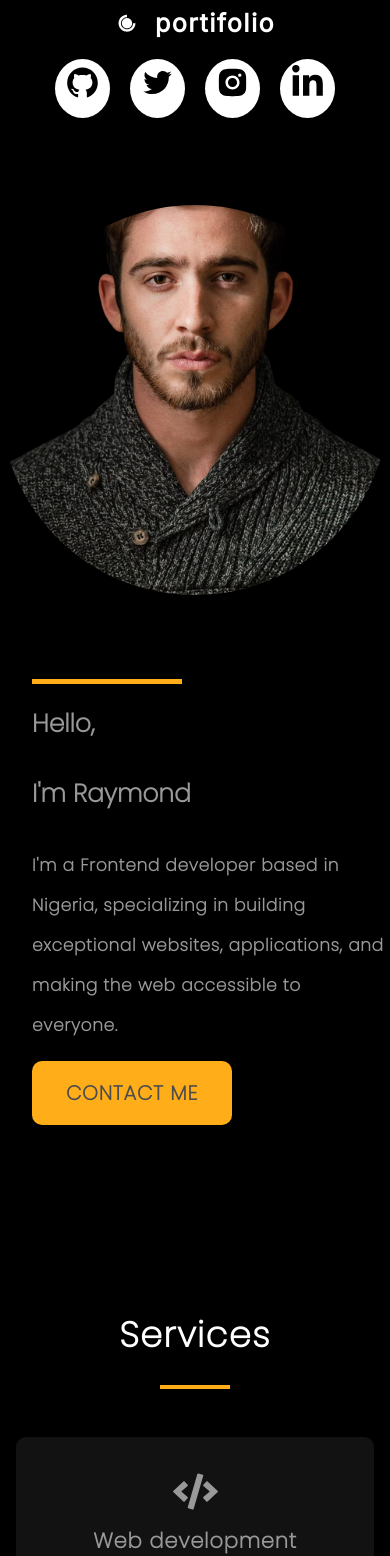
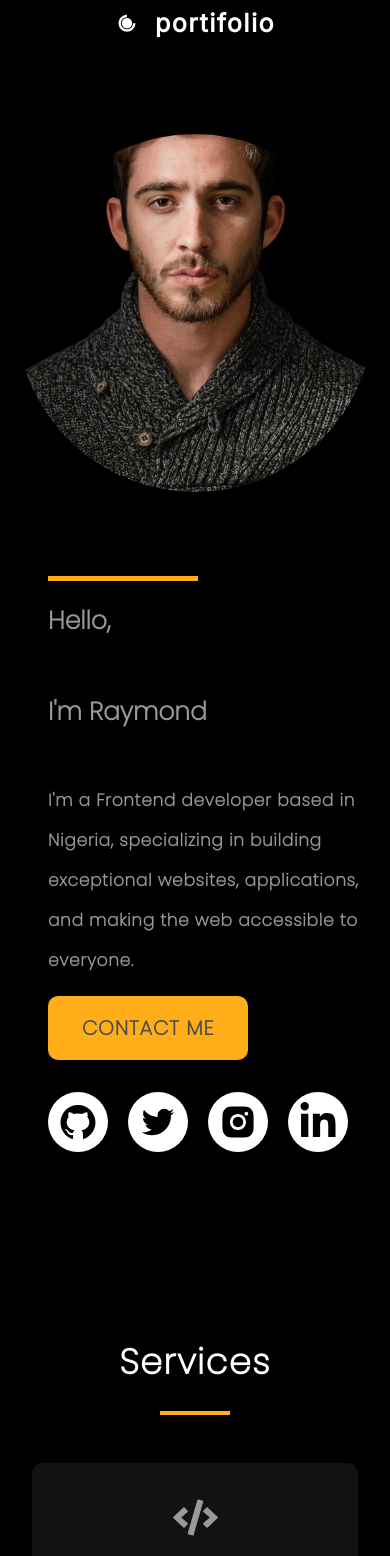
Before and after one commit to Raymondkingjnr/my-portfolio2, a React (Create React App) app: page / in a window 390 px wide. Shown: the top 1556 px of the page. Built offline with nearby package versions, Linux system fonts and the light colour scheme.

Commit message:
i made changes in the contact.css,contact.jsx,hero.css,hero.jsx

```diff
--- a/src/App.css
+++ b/src/App.css
@@ -1,6 +1,7 @@
 .section-width {
   max-width: 1600px;
   margin: 3rem auto;
+  padding: 0 1rem 0 1rem;
 }
 .flex-center {
   display: flex;
--- a/src/components/NavbarComponents/Nav.jsx
+++ b/src/components/NavbarComponents/Nav.jsx
@@ -5,7 +5,7 @@ import "./nav.css";
 
 function Nav() {
   return (
-    <nav className="nav__bar flex-center">
+    <nav className="nav__bar flex-center section-width">
       <div className="nav__bar-logo-sec">
         <DiCssdeck className=" icons" />
         <span className="nav__bar-span">portifolio</span>
@@ -14,7 +14,7 @@ function Nav() {
         {icons.map((item, index) => {
           const { icon, link } = item;
           return (
-            <div key={index}>
+            <div key={index} className="nav--icons icons">
               <a href={link}>{icon}</a>
             </div>
           );
--- a/src/components/NavbarComponents/nav.css
+++ b/src/components/NavbarComponents/nav.css
@@ -1,9 +1,7 @@
 .nav__bar {
   justify-content: space-between;
   flex-direction: row;
-  max-width: 1600px;
-  padding: 0 5rem;
-  margin: 1.5rem auto;
+  padding-top: rem;
 }
 .nav__bar-logo-sec {
   display: flex;
@@ -23,17 +21,28 @@
   display: flex;
   justify-content: space-between;
   gap: 20px;
-  /* align-items: center; */
 }
-.nav__bar-icons a {
+.nav--icons {
   background: #fff;
-  height: 15px;
-  font-size: 35px;
-  padding: 10px;
+  height: 40px;
+  width: 40px;
+  padding: 7px;
+  text-align: center;
+  border-radius: 100%;
+  transition: all 0.3s ease-in-out;
+}
+.nav--icons:hover {
+  transform: scale(1.1);
+}
+.nav--icons a {
   color: #000;
-  width: 15px;
-  border-radius: 100%;
+  font-size: 40px;
+  transition: all 0.3s ease-in-out;
 }
+.nav--icons a:hover {
+  transform: scale(1.1);
+}
+
 @media screen and (max-width: 1250px) {
   .nav__bar {
     flex-direction: column;
@@ -62,4 +71,7 @@
   .nav__bar-logo-sec .icons {
     font-size: 1.5rem;
   }
+  .nav__bar-icons {
+    display: none;
+  }
 }
--- a/src/components/contactcomponents/Contact.jsx
+++ b/src/components/contactcomponents/Contact.jsx
@@ -1,7 +1,42 @@
 import React from "react";
 import "./contact.css";
 function Contact() {
-  return <div>Contact</div>;
+  return (
+    <div className="section--form_sec section-width">
+      <div className="contact--form_header">
+        <h1>Contact</h1>
+        <div className="form--underline"></div>
+        <p className="p__poppins">
+          submit the form below or send me an email - nnajiarinze001@gmail.com
+        </p>
+      </div>
+      <form
+        method="POST"
+        action="https://getform.io/f/503d52b9-c83d-4216-907f-bb32b6a7d65b"
+        className="contact--form"
+      >
+        <input
+          className="form--name"
+          type="text"
+          placeholder="Name"
+          name="name"
+        />
+        <input
+          className="form--email"
+          type="email"
+          placeholder="Email"
+          name="email"
+        />
+        <textarea
+          className="form--message"
+          name="message"
+          rows="15"
+          placeholder="Message"
+        ></textarea>
+        <button className="contact--form_btn btn">Let's Collaborate</button>
+      </form>
+    </div>
+  );
 }
 
 export default Contact;
--- a/src/components/contactcomponents/contact.css
+++ b/src/components/contactcomponents/contact.css
@@ -0,0 +1,62 @@
+.section--form_sec {
+  margin-top: 5rem;
+}
+.contact--form {
+  display: flex;
+  flex-direction: column;
+  align-items: center;
+  padding: 30px;
+  gap: 20px;
+  max-width: 700px;
+  margin: auto;
+}
+input,
+textarea {
+  width: 100%;
+  padding: 10px;
+  background: #424141;
+  border: none;
+  outline: none;
+  color: #fff;
+  font-family: "poppins";
+  font-size: 20px;
+  font-weight: 700;
+}
+
+.contact--form_header {
+  margin: auto;
+  max-width: 700px;
+}
+.contact--form_header h1 {
+  color: gray;
+  font-family: "poppins";
+  letter-spacing: 0.04em;
+  font-weight: 900;
+}
+.form--underline {
+  width: 70px;
+  height: 3px;
+  background: #ffae19;
+}
+.contact--form_header p {
+  font-size: 20px;
+  font-family: "poppins";
+  line-height: 31px;
+  font-weight: 600;
+}
+.contact--form_btn {
+  background: #ffae19;
+  font-weight: 900;
+}
+
+@media screen and (max-width: 650px) {
+  .contact--form_header {
+    padding-left: 1rem;
+  }
+  .contact--form_header p {
+    font-size: 15px;
+  }
+  .contact--form_header h1 {
+    font-size: 30px;
+  }
+}
--- a/src/components/herocomponents/Hero.jsx
+++ b/src/components/herocomponents/Hero.jsx
@@ -1,4 +1,5 @@
 import React from "react";
+import { icons } from "../../constant/data";
 import imagehero from "../../assets/hero.png";
 import "./hero.css";
 function Hero() {
@@ -14,6 +15,13 @@ function Hero() {
           everyone.
         </p>
         <button className="portfolio-btn btn">Contact me</button>
+        <div className="hero--icons">
+          {icons.map((icon, index) => (
+            <div className="hero--icon-item" key={index}>
+              <a href={icon.link}>{icon.icon}</a>
+            </div>
+          ))}
+        </div>
       </div>
       <div className="portifolio-img_section">
         <div className="portfolio-circle"></div>
--- a/src/components/herocomponents/hero.css
+++ b/src/components/herocomponents/hero.css
@@ -6,6 +6,8 @@
   text-align: left;
   margin-top: 15rem;
   max-width: 560px;
+  display: flex;
+  flex-direction: column;
 }
 .portfolio__hero-text h2 {
   font-weight: 800;
@@ -47,9 +49,24 @@
   left: 12px;
   position: absolute;
 }
-/* .portfolio-btn {
-  background-color: #ffae19;
-} */
+.hero--icons {
+  display: flex;
+  gap: 20px;
+  align-items: center;
+  margin-top: 2rem;
+  display: none;
+}
+.hero--icon-item {
+  height: 40px;
+  width: 40px;
+  padding: 10px;
+  background: #fff;
+  border-radius: 100%;
+}
+.hero--icon-item a {
+  font-size: 40px;
+  color: #000;
+}
 .portfolio-btn {
   position: relative;
   display: block;
@@ -106,4 +123,7 @@
   .portfolio-line {
     width: 150px;
   }
+  .hero--icons {
+    display: flex;
+  }
 }
--- a/src/components/projectscomponents/Projects.jsx
+++ b/src/components/projectscomponents/Projects.jsx
@@ -9,11 +9,11 @@ function Projects() {
         <div className="projects--section_line"></div>
       </div>
 
-      <div className="projects--section__items">
+      <div className="projects--section__items flex-center">
         {projects.map((item, index) => {
-          const { img, code, site, tag } = item;
+          const { id, img, code, site, tag } = item;
           return (
-            <div className="projects--item">
+            <div className="projects--item" key={id}>
               <img src={img} alt="img" />
               <div className="project--item_notes">
                 <p className="p__poppins project--tag">[ {tag} ]</p>
--- a/src/components/projectscomponents/projects.css
+++ b/src/components/projectscomponents/projects.css
@@ -20,16 +20,14 @@
   background: #ffae19;
 }
 .projects--section__items {
-  display: flex;
+  flex-direction: row;
   flex-wrap: wrap;
-  justify-content: space-between;
-  gap: 20px;
-  align-items: center;
   margin-top: 5rem;
+  gap: 30px;
 }
 .projects--item {
   background-color: #000;
-  width: 450px;
+  width: 500px;
   height: 100%;
   border-top-left-radius: 10px;
   border-top-right-radius: 10px;
@@ -69,3 +67,18 @@
 .project--item_notes {
   margin-top: 7rem;
 }
+
+@media screen and (max-width: 1150px) {
+  .projects--section_header {
+    padding-left: 1.5rem;
+  }
+  .projects--section_header h1 {
+    font-size: 25px;
+  }
+}
+
+@media screen and (max-width: 650px) {
+  .projects--item {
+    width: 350px;
+  }
+}
--- a/src/components/skillsetcomponents/Skill.jsx
+++ b/src/components/skillsetcomponents/Skill.jsx
@@ -1,6 +1,5 @@
 import React from "react";
 import { SkillSet } from "../../constant/data";
-import { BsPercent } from "react-icons/bs";
 import "./skill.css";
 function Skill() {
   return (
--- a/src/constant/data.js
+++ b/src/constant/data.js
@@ -74,7 +74,7 @@ const projects = [
   {
     id: 2,
     img: cockTail,
-    tag: "React , API",
+    tag: "React , API, React-Router-Dom",
     site: "https://cocktailsite2.netlify.app/",
     code: "https://github.com/Raymondkingjnr/cocktail-site",
   },
```
